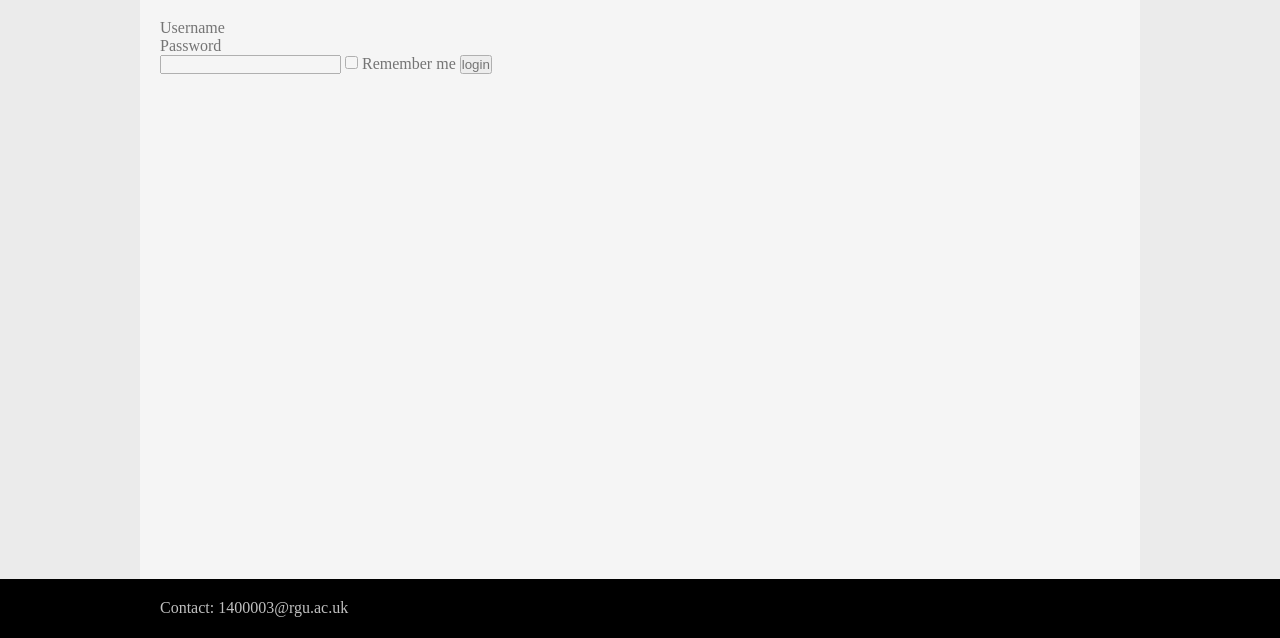
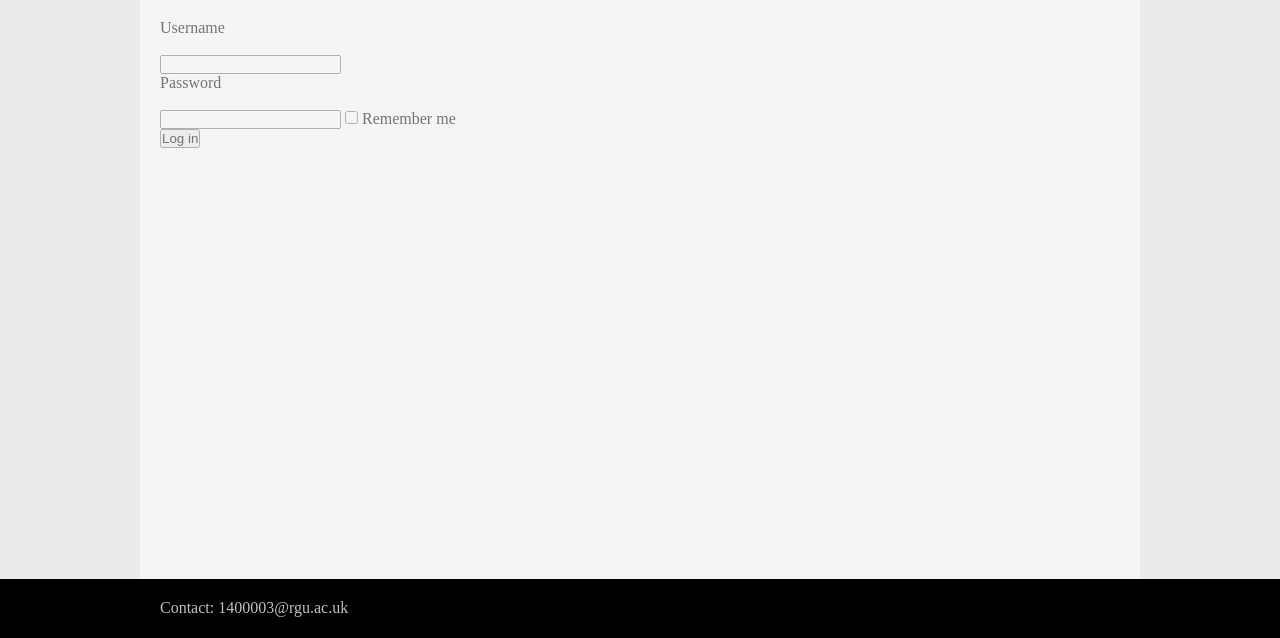
Before and after one commit to DarkGtr/DarkGtr2_01, a PHP site: page /Login.php in a window 1280 px wide. Shown: the part 101-739 px from the top of the page. Run offline with PHP 8.4, Linux system fonts and the light colour scheme.

Commit message:
06/11/2015

```diff
--- a/Login.php
+++ b/Login.php
@@ -22,11 +22,12 @@
 <div ID="MainArea">
     <div class="Container page">
         <form ID="Login" action="Login.php" method="post">
-            <p>Username</p>
-            <p>Password</p>
+            <p>Username</p><br>
+                <input type="text" name="username">
+            <p>Password</p><br>
                 <input type="password" name="password">
-                <input type="checkbox" name="remember me"> Remember me
-                <input type="submit" name="Login" value="login">
+                <input type="checkbox" name="remember me"> Remember me<br>
+                <input type="submit" name="Login" value="Log in">
         </form>
     </div>
 </div>
```
